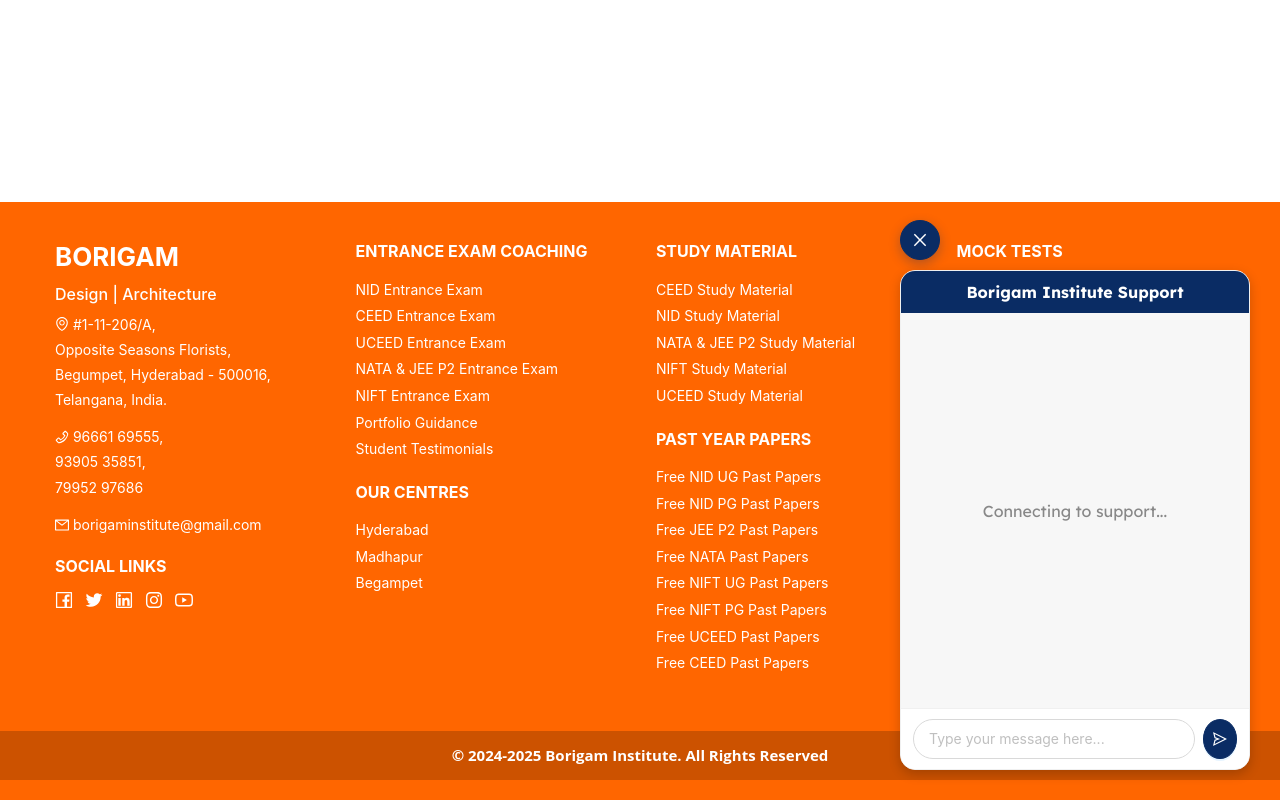
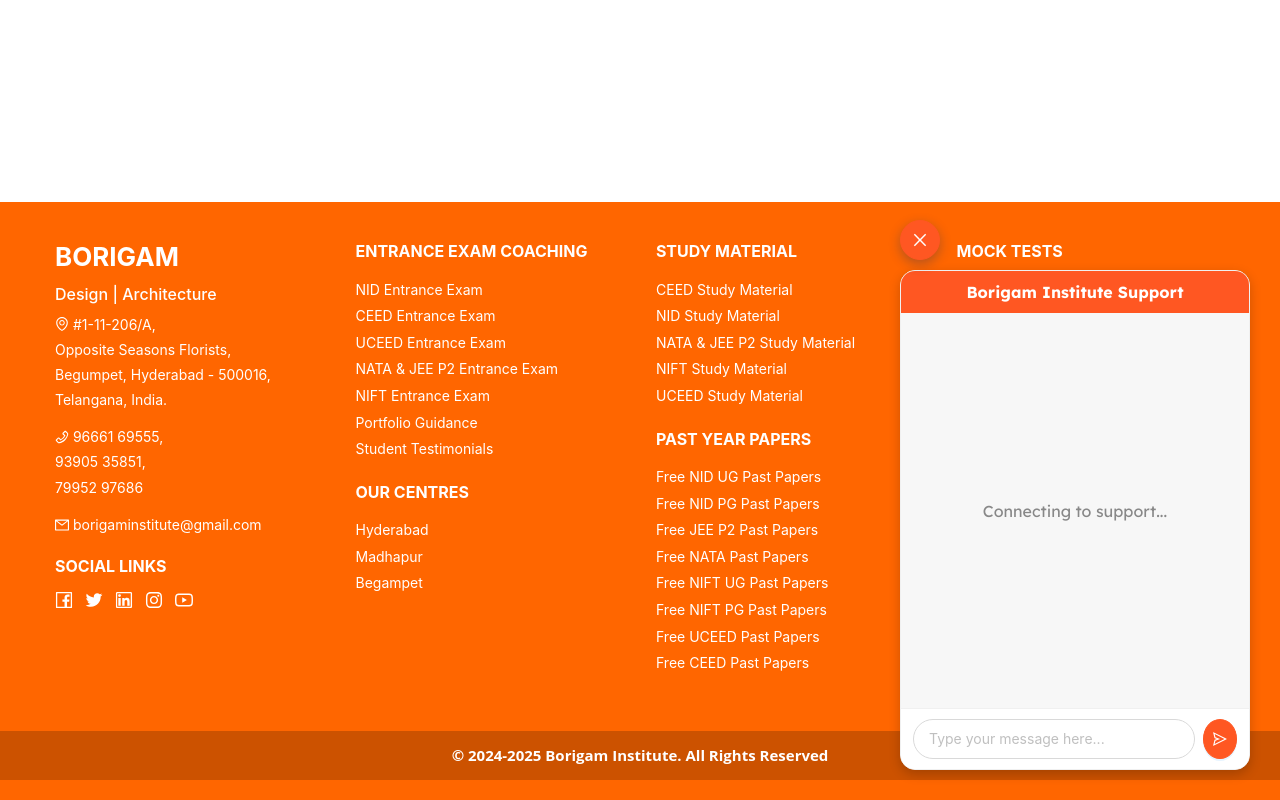
Before and after one commit to Xtsservices/borigam-main, a Next.js app: page /ChatWidget in a window 1280 px wide. Both pictures are taken after a click on the button 1230 px from the left and 750 px from the top of the page. Built offline with nearby package versions, Linux system fonts and the light colour scheme.

Commit message:
changed color in chatbot

```diff
--- a/pages/ChatWidget.tsx
+++ b/pages/ChatWidget.tsx
@@ -66,8 +66,8 @@
         size="large"
         onClick={toggleChat}
         style={{
-          backgroundColor: '#0a2c64',
-          borderColor: '#0a2c64',
+          backgroundColor: 'rgb(255, 87, 34)',
+          borderColor: 'rgb(255, 87, 34)',
           boxShadow: '0 4px 12px rgba(10, 44, 100, 0.3)',
           transition: 'all 0.3s'
         }}
@@ -92,7 +92,7 @@
         >
           <div style={{
             padding: '12px 16px',
-            backgroundColor: '#0a2c64',
+            backgroundColor: 'rgb(255, 87, 34)',
             color: 'white',
             fontWeight: '600',
             textAlign: 'center'
@@ -130,7 +130,7 @@
                   animate={{ opacity: 1, y: 0 }}
                   transition={{ duration: 0.2 }}
                   style={{
-                    backgroundColor: msg.sender === 'user' ? '#0a2c64' : '#e8e8e8',
+                    backgroundColor: msg.sender === 'user' ? 'rgb(255, 87, 34)' : '#e8e8e8',
                     color: msg.sender === 'user' ? '#fff' : '#000',
                     padding: '10px 15px',
                     borderRadius: msg.sender === 'user' ? '12px 12px 0 12px' : '12px 12px 12px 0',
@@ -167,8 +167,8 @@
               icon={<SendOutlined />}
               onClick={sendMessage}
               style={{
-                backgroundColor: '#0a2c64',
-                borderColor: '#0a2c64',
+                backgroundColor: 'rgb(255, 87, 34)',
+                borderColor: 'rgb(255, 87, 34)',
                 borderRadius: '50%',
                 width: '40px',
                 height: '40px'
```
